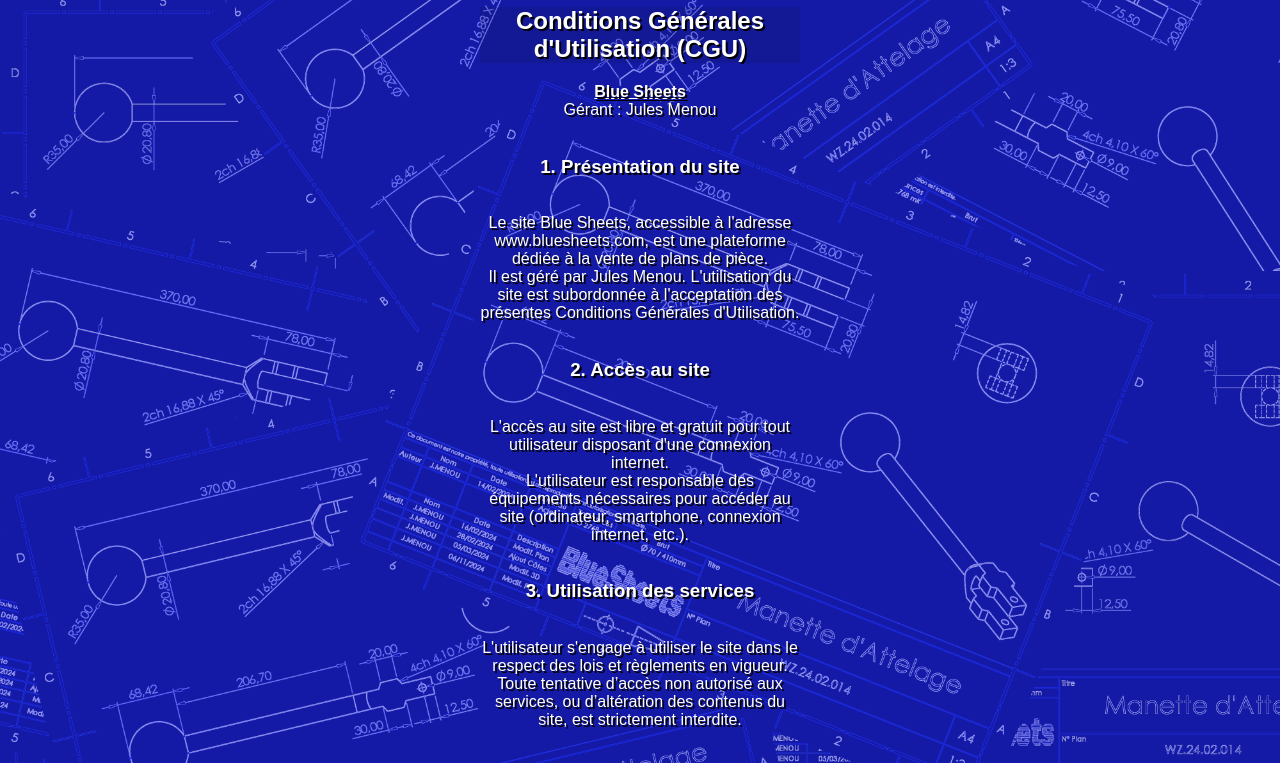
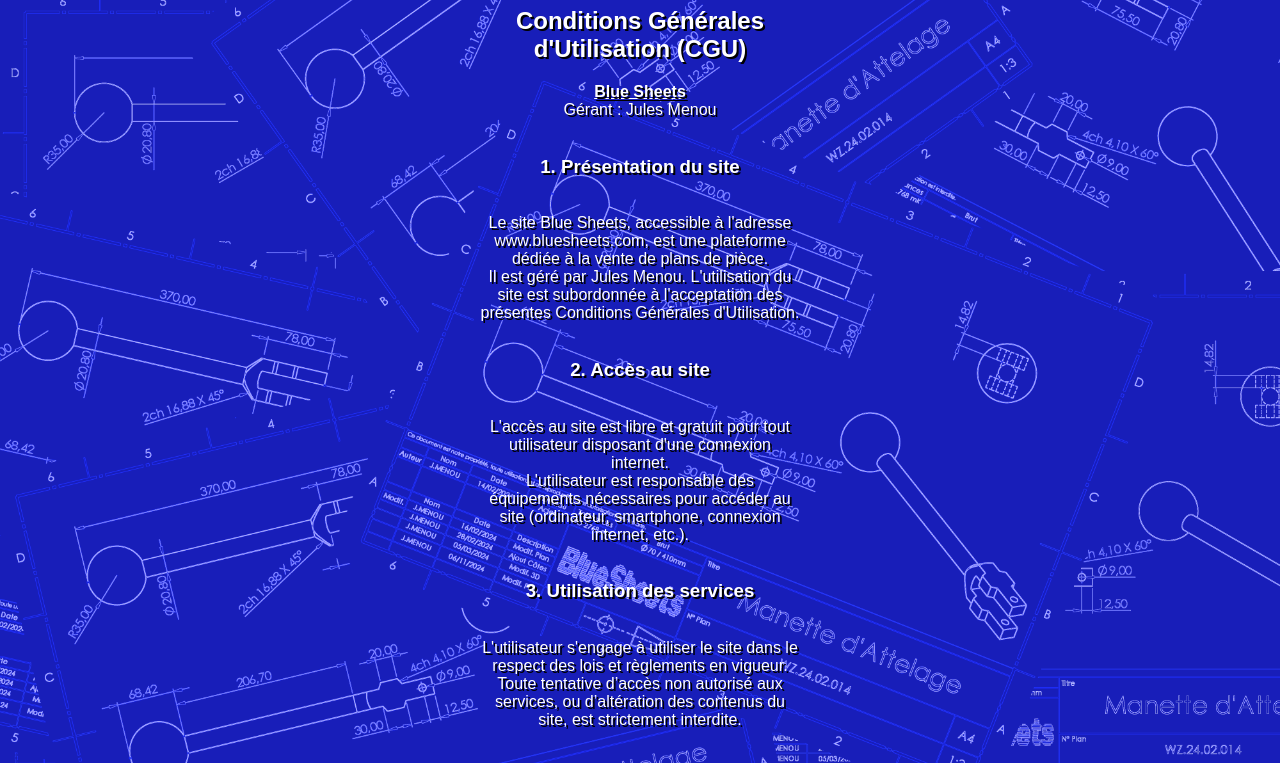
Before and after one commit to NodiumAmoko/BlueSheets, a plain HTML site: page cgu.html in a window 1280 px wide. Shown: the part 143-906 px from the top of the page. Drawn offline with nearby package versions, Linux system fonts and the light colour scheme.

Commit message:
Update index.css

```diff
--- a/assets/style/index.css
+++ b/assets/style/index.css
@@ -20,24 +20,21 @@
 
 #page h1
 {
-	background-color: rgba(0,0,0,0.1);
 	font-family: 'Ubuntu', sans-serif;
 	text-shadow: 2px 2px black;
 }
 
 #page h2
 {
-	background-color: rgba(0,0,0,0.1);
 	font-family: 'Ubuntu', sans-serif;
 	text-shadow: 2px 2px black;
 }
 
 #page-filter
 {
-	background-color: rgba(0,0,0,0.1);
 	padding-left: 30em;
 	padding-right: 30em;
-    font-family: 'Ubuntu', sans-serif;
+    	font-family: 'Ubuntu', sans-serif;
 	text-shadow: 2px 2px black;
 }
 
```
